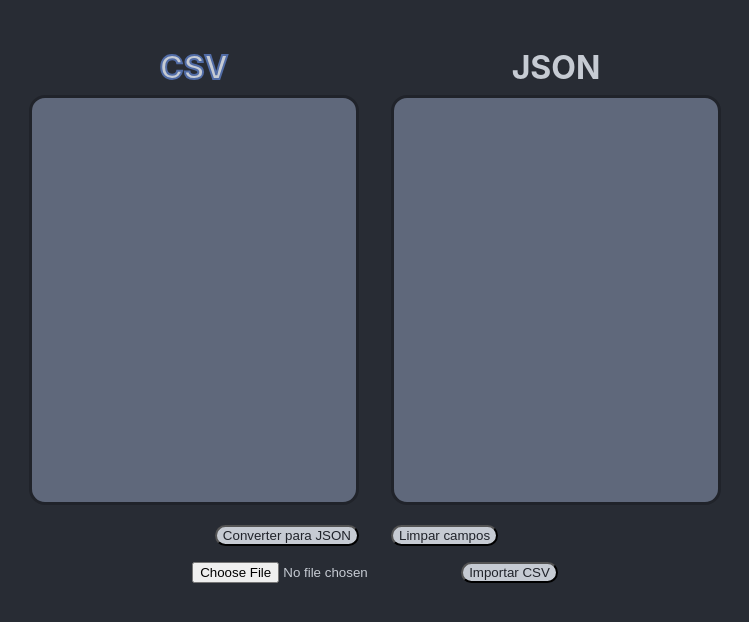
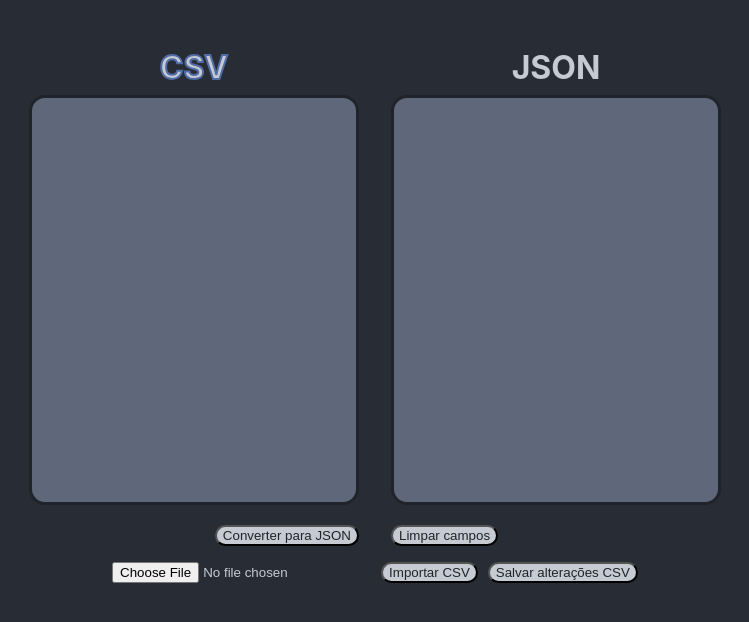
Before and after one commit to Vinny021/csv2json, a React (Create React App) app: page / in a window 1280 px wide. Shown: the top 622 px of the page, without its empty margins (265-1014 px from the left). Built offline with nearby package versions, Linux system fonts and the light colour scheme.

Commit message:
Feat: Save changes in new file

```diff
--- a/src/App.jsx
+++ b/src/App.jsx
@@ -10,6 +10,7 @@ function App() {
   const [showAlert, setShowAlert] = useState([false, 'Não valido']);
   const [csvTitle, setCsvTitle] = useState('CsvSelected');
   const [jsonTitle, setJsonTitle] = useState('JsonUnselected');
+  const [fileName, setFileName] = useState('');
 
   const handleCsvChange = (event) => {
     const text = event.target.value
@@ -173,6 +174,7 @@ function App() {
           let fileContentSplited = fileContent.split('\n');
 
           setCsvText(fileContent)
+          setFileName(file.name)
           console.log(fileContentSplited[0]);
         };
 
@@ -188,6 +190,29 @@ function App() {
     }
   }
 
+  const saveFileContent = () => {
+    const fileIntput = document.getElementById("fileInput");
+    const file = fileIntput.files[0];
+
+    if(file){
+        try {
+          const blob = new Blob([csvText], { type: 'text/csv' });
+
+          const url = window.URL.createObjectURL(blob);
+
+          const a = document.createElement('a');
+          a.href = url;
+          a.download = fileName;
+          a.click();
+
+          window.URL.revokeObjectURL(url);
+        } catch (error) {
+          console.log('Saving File Error:');
+          console.log(error);
+        }
+    }
+  }
+
   var alertDiv = showAlert[0] ? <AlertComponent errorMessage={showAlert[1]}/> : null
 
   var csvTextArea = csvTitle === 'CsvSelected' ?
@@ -200,6 +225,7 @@ function App() {
 
   var buttonText = csvTitle === 'CsvSelected' ? 'Converter para JSON' : 'Converter para CSV';
   var importButtonText = csvTitle === 'CsvSelected' ? 'Importar CSV' : 'Importar JSON';
+  var saveButtonText = csvTitle === 'CsvSelected' ? 'Salvar alterações CSV' : 'Salvar alterações JSON';
   var convertAction = csvTitle === 'CsvSelected' ? csv2json : json2csv;
 
   return (
@@ -226,6 +252,7 @@ function App() {
       <div className='ButtonsSections'>
           <input id="fileInput" type="file" className='InputFile'/>
           <button className='ActionButton' onClick={importFileContent}>{importButtonText}</button>
+          <button className='ActionButton' style={{marginLeft:'10px'}} onClick={saveFileContent}>{saveButtonText}</button>
       </div>
     </div>
   );
```
Also changed, not shown: ToDo.txt.
